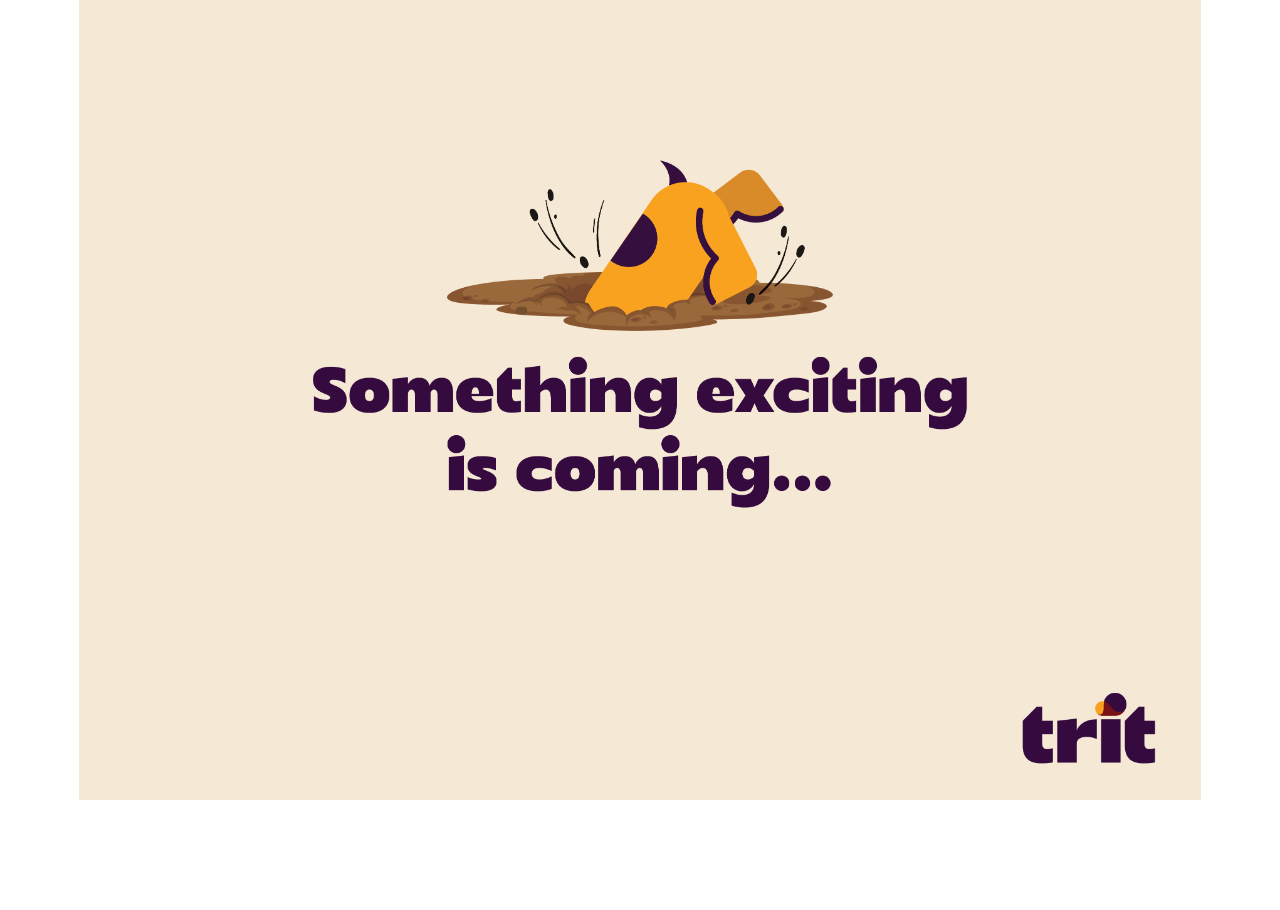
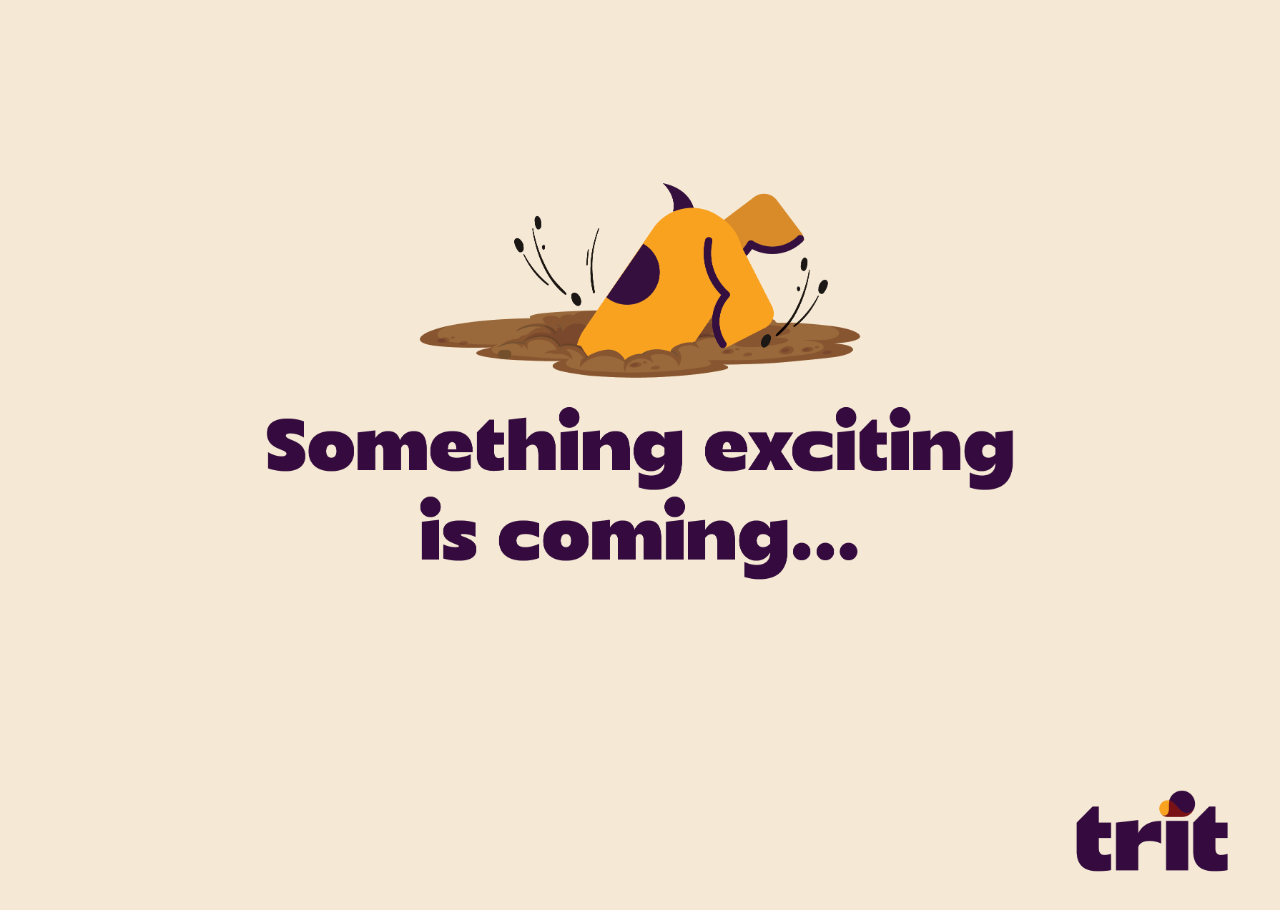
Before and after one commit to hm-wong/tritcomsg, a website: page src/index.html in a window 1280 px wide. Before the commit the page ends 800 px from the top, so only its background shows below. Drawn offline with Linux system fonts and the light colour scheme.

Commit message:
Update index.html

```diff
--- a/src/index.html
+++ b/src/index.html
@@ -12,7 +12,7 @@
         }
         .center-fit {
             max-width: 100%;
-            max-height: 100vh;
+            height: auto;
             margin: auto;
         }
     </style>
```
